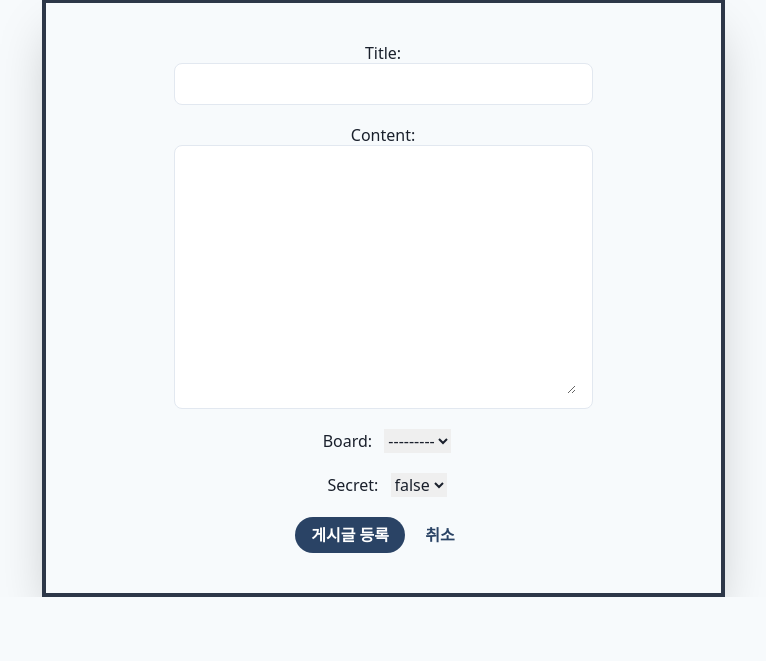
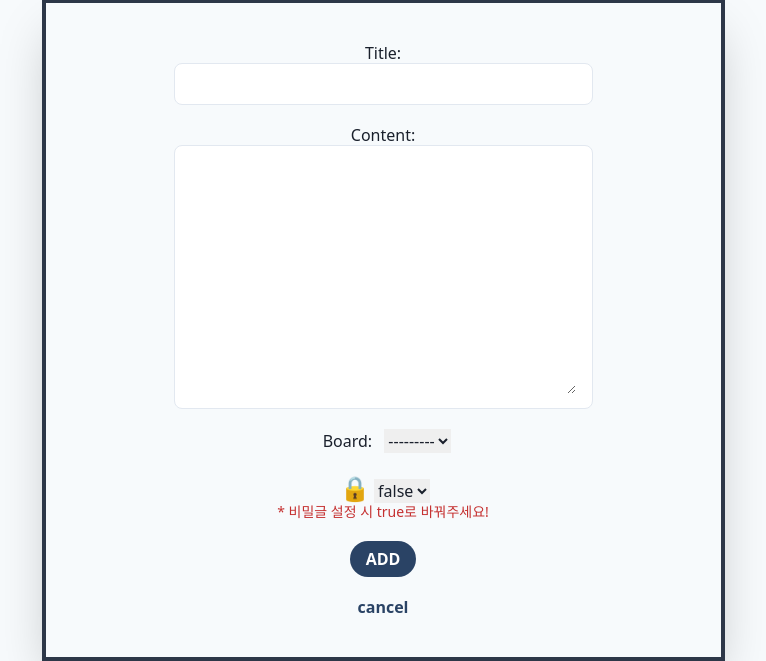
Before and after one commit to merry-hyelyn/Make_Community_Blog, a Django app: page /posts/new_post/ in a window 1280 px wide. Shown: the part 335-996 px from the top of the page, without its empty margins (257-1023 px from the left). Before the commit the page ends 932 px from the top, so only its background shows below. Run offline with Django 3.2, Linux system fonts and the light colour scheme; data that the repository does not hold is empty; style sheets or scripts are compiled from the project's sources.

Commit message:
modify form tag

```diff
--- a/posts/views.py
+++ b/posts/views.py
@@ -34,12 +34,13 @@ def detail_post(request, post_id):
 
 
 def update(request, post_id):
+    re_url = 'posts/detail_post/' + str(post_id)
     post = get_object_or_404(Post, pk=post_id)
     post_form = PostForm(request.POST, instance=post)
     if request.method == "POST":
         if post_form.is_valid():
             post_form.save()
-            return redirect(request.path)
+            return redirect('/' + re_url)
     else:
         return render(request, 'posts/update_post.html', {
             'post_form': post_form,
--- a/templates/posts/new_post.html
+++ b/templates/posts/new_post.html
@@ -23,13 +23,16 @@
 <div class="inline-block bg-red-400">
 {{post_form.board}}</div><br><br>
 
-<div class="inline px-2">{{post_form.secret.label_tag}}</div>
+<div class="inline px- text-2xl pl-1">🔒</div>
 <div class="inline-block bg-red-400">
-{{post_form.secret}}</div><br><br>
+{{post_form.secret}}</div><br>
+<div class="text-red-700 text-sm">* 비밀글 설정 시 true로 바꿔주세요!</div><br>
 
 <button type="submit"
-class="bg-blue-900 hover:bg-green-600 text-white font-bold py-2 px-4 rounded-full">게시글 등록</button>
-<button class="text-blue-900 hover:text-green-600 font-bold py-2 px-4 rounded-full"><a href = {% url 'index' %}>취소</a></button>
-</form>
+class="whitespace-no-wrap bg-blue-900 hover:bg-green-600 text-white font-bold py-2 px-4 rounded-full">ADD</button>
+</form><br>
+<a href = {% url 'index' %}
+class="whitespace-no-wrap text-blue-900 hover:text-red-600 font-bold py-2 px-4 rounded-full">cancel</a>
+
 </div></div>
 {% endblock content %}
--- a/templates/posts/update_post.html
+++ b/templates/posts/update_post.html
@@ -29,8 +29,8 @@
 {{post_form.secret}}</div><br><br>
 
 <button type="submit"
-class="bg-blue-900 hover:bg-green-600 text-white font-bold py-2 px-4 rounded-full">게시글 등록</button>
-<button class="text-blue-900 hover:text-green-600 font-bold py-2 px-4 rounded-full"><a href = {% url 'index' %}>취소</a></button>
+class="bg-blue-900 hover:bg-green-600 text-white font-bold py-2 px-4 rounded-full">Update</button>
 </form>
+<button class="text-blue-900 hover:text-red-600 font-bold py-2 px-4 rounded-full"><a href = {% url 'index' %}>cancel</a></button>
 </div></div>
 {% endblock content %}
```
Also changed, not shown: templates/core/index.html (+5 -2 lines).
